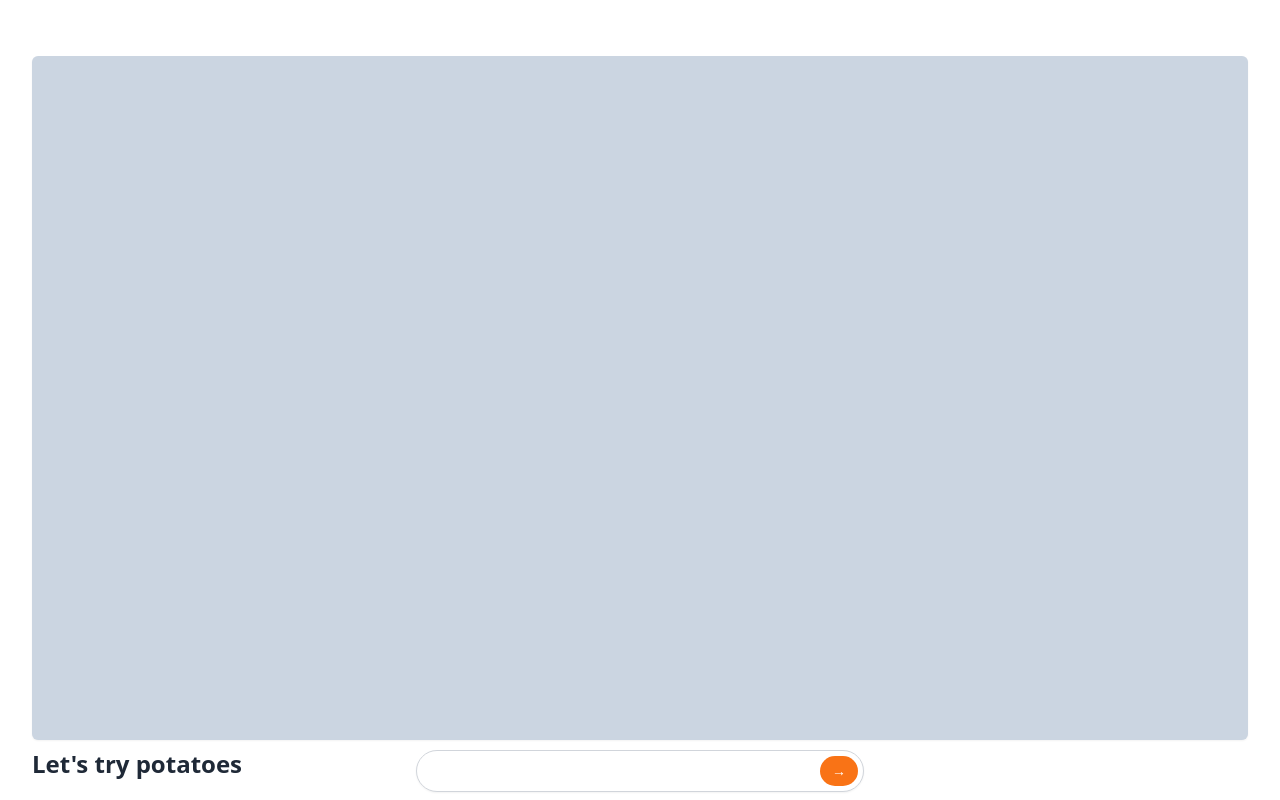
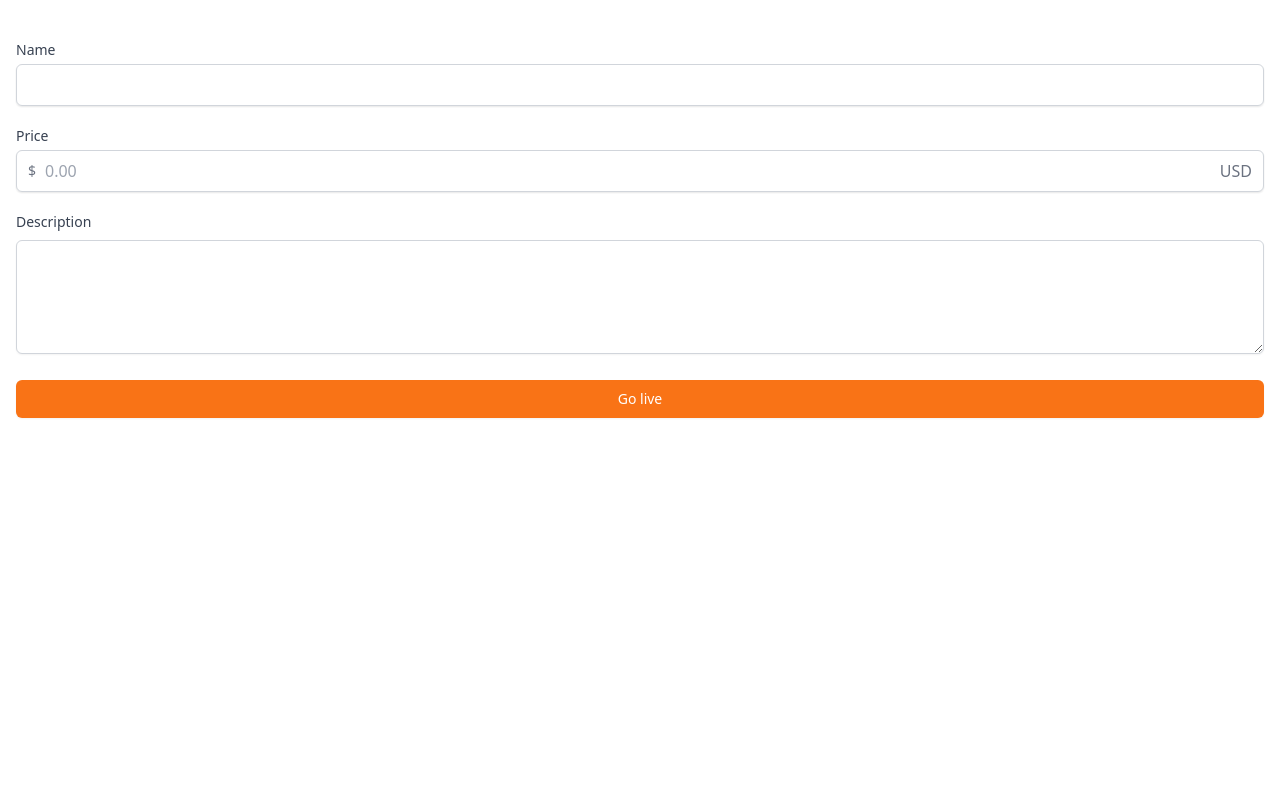
Before and after one commit to seonhop/carrot-market, a Next.js app: page /stream/create in a window 1280 px wide. Shown: the top 800 px of the page. Built offline with nearby package versions, Linux system fonts and the light colour scheme.

Commit message:
create stream page + editing upload and stream detail page

```diff
--- a/pages/items/upload.tsx
+++ b/pages/items/upload.tsx
@@ -2,7 +2,7 @@ import type { NextPage } from "next";
 
 const Upload: NextPage = () => {
 	return (
-		<div className="px-4 py-16">
+		<div className="space-y-5 px-4 py-10">
 			<div>
 				<label className="flex h-48 w-full cursor-pointer items-center  justify-center rounded-md border-2 border-dashed border-gray-300 text-gray-600 hover:border-orange-500 hover:text-orange-500">
 					<svg
@@ -22,6 +22,22 @@ const Upload: NextPage = () => {
 
 					<input className="hidden" type="file" />
 				</label>
+			</div>
+			<div>
+				<label
+					className="mb-1 block text-sm font-medium text-gray-700"
+					htmlFor="name"
+				>
+					Name
+				</label>
+				<div className="relative flex items-center  rounded-md shadow-sm">
+					<input
+						id="name"
+						type="email"
+						className="w-full appearance-none rounded-md border border-gray-300 px-3 py-2 placeholder-gray-400 shadow-sm focus:border-orange-500 focus:outline-none focus:ring-orange-500"
+						required
+					/>
+				</div>
 			</div>
 			<div className="my-5">
 				<label
@@ -46,18 +62,22 @@ const Upload: NextPage = () => {
 				</div>
 			</div>
 			<div>
-				<label className="mb-1 block text-sm font-medium text-gray-700">
+				<label
+					htmlFor="description"
+					className="mb-1 block text-sm font-medium text-gray-700"
+				>
 					Description
 				</label>
 				<div>
 					<textarea
+						id="description"
 						className="focus:outliine-none mt-1 w-full rounded-md border-gray-300 shadow-sm focus:border-orange-500 focus:ring-1 focus:ring-orange-500 "
 						rows={4}
 					/>
 				</div>
 			</div>
 			<button className="mt-4 w-full rounded-md border border-transparent bg-orange-500 py-4 px-4 text-sm font-medium text-white shadow-sm hover:bg-orange-600 focus:outline-none focus:ring-2 focus:ring-orange-500 focus:ring-offset-2">
-				Upload product
+				Upload item
 			</button>
 		</div>
 	);
--- a/pages/stream/[id].tsx
+++ b/pages/stream/[id].tsx
@@ -3,13 +3,26 @@ import type { NextPage } from "next";
 const StreamDetail: NextPage = () => {
 	return (
 		<div className="px-4 py-10 ">
-			<div className="px-4  pt-4">
+			<div className="px-4 pt-4">
 				<div className="aspect-video w-full rounded-md bg-slate-300 shadow-sm" />
-				<h3 className="mt-2 text-2xl font-semibold  text-gray-800">
-					Let's try potatoes
-				</h3>
+				<div className="mt-5 ">
+					<h1 className="text-3xl font-bold text-gray-900">Galaxy S50</h1>
+					<span className="mt-3 block text-3xl text-gray-900">$140</span>
+					<p className="my-6 text-base text-gray-700">
+						My money&apos;s in that office, right? If she start giving me some
+						bullshit about it ain&apos;t there, and we got to go someplace else
+						and get it, I&apos;m gonna shoot you in the head then and there.
+						Then I&apos;m gonna shoot that bitch in the kneecaps, find out where
+						my goddamn money is. She gonna tell me too. Hey, look at me when
+						I&apos;m talking to you, motherfucker. You listen: we go in there,
+						and that ni**a Winston or anybody else is in there, you the first
+						motherfucker to get shot. You understand?
+					</p>
+				</div>
 			</div>
 			<div className="mt-10 h-[50vh] space-y-5 overflow-y-scroll px-4 pb-16">
+				<h3 className=" text-2xl font-bold text-gray-900">Live Chat</h3>
+
 				<div className="flex items-start space-x-2">
 					<div className="h-8 w-8 rounded-full bg-slate-300" />
 					<div className="max-w-1/2 rounded-md border border-gray-300 py-2 px-4 text-sm text-gray-700">
--- /dev/null
+++ b/pages/stream/create.tsx
@@ -0,0 +1,64 @@
+import type { NextPage } from "next";
+
+const Create: NextPage = () => {
+	return (
+		<div className=" space-y-5 py-10 px-4">
+			<div>
+				<label
+					className="mb-1 block text-sm font-medium text-gray-700"
+					htmlFor="name"
+				>
+					Name
+				</label>
+				<div className="relative flex items-center  rounded-md shadow-sm">
+					<input
+						id="name"
+						type="email"
+						className="w-full appearance-none rounded-md border border-gray-300 px-3 py-2 placeholder-gray-400 shadow-sm focus:border-orange-500 focus:outline-none focus:ring-orange-500"
+						required
+					/>
+				</div>
+			</div>
+			<div>
+				<label
+					className="mb-1 block text-sm font-medium text-gray-700"
+					htmlFor="price"
+				>
+					Price
+				</label>
+				<div className="relative flex items-center  rounded-md shadow-sm">
+					<div className="pointer-events-none absolute left-0 flex items-center justify-center pl-3">
+						<span className="text-sm text-gray-500">$</span>
+					</div>
+					<input
+						id="price"
+						className="w-full appearance-none rounded-md border border-gray-300 px-3 py-2 pl-7 placeholder-gray-400 shadow-sm focus:border-orange-500 focus:outline-none focus:ring-orange-500"
+						type="text"
+						placeholder="0.00"
+					/>
+					<div className="pointer-events-none absolute right-0 flex items-center pr-3">
+						<span className="text-gray-500">USD</span>
+					</div>
+				</div>
+			</div>
+			<div>
+				<label
+					htmlFor="description"
+					className="mb-1 block text-sm font-medium text-gray-700"
+				>
+					Description
+				</label>
+				<textarea
+					id="description"
+					className="mt-1 w-full rounded-md border-gray-300 shadow-sm focus:border-orange-500 focus:ring-orange-500 "
+					rows={4}
+				/>
+			</div>
+			<button className=" w-full rounded-md border border-transparent bg-orange-500 py-2 px-4 text-sm font-medium text-white shadow-sm hover:bg-orange-600 focus:outline-none focus:ring-2 focus:ring-orange-500 focus:ring-offset-2 ">
+				Go live
+			</button>
+		</div>
+	);
+};
+
+export default Create;
```
